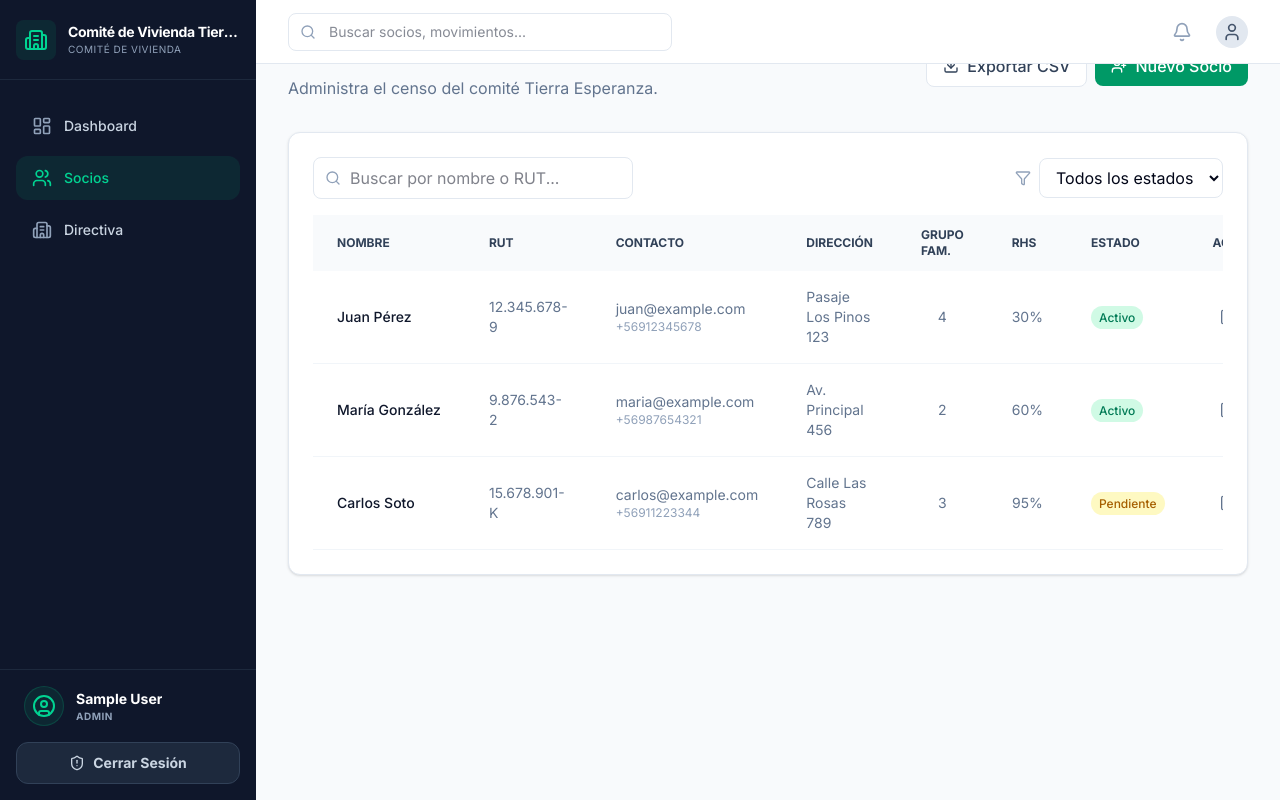
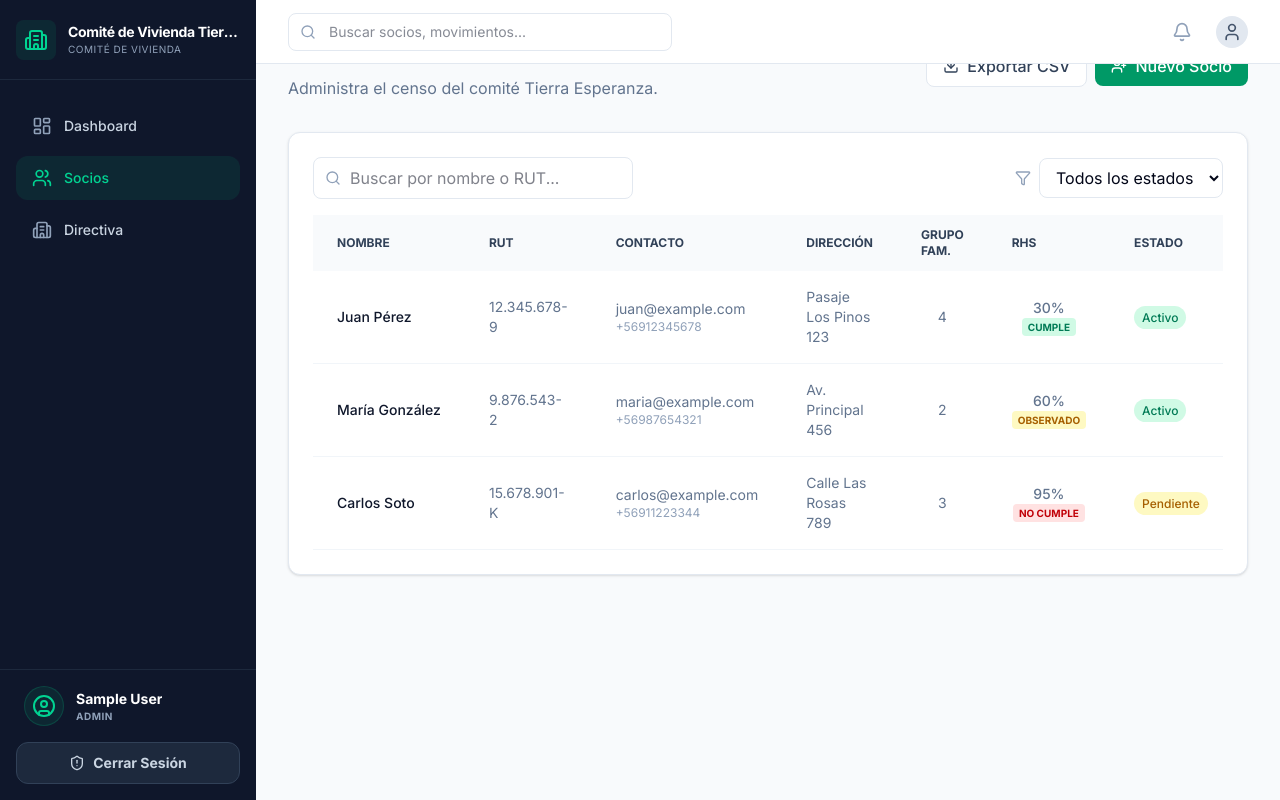
Before and after one commit to ruizsteven22-boop/Tierra-Esperanza-V2.0, a Next.js app: page /socios in a window 1280 px wide. Built offline with nearby package versions, Linux system fonts and the light colour scheme; sample sign-in values are in the browser's storage.

Commit message:
feat: Display percentages for hogar social registration
Adds percentage displays to the dashboard overview and the member list to show the completion status of hogar social registration. This provides a clearer visual indicator of progress for both aggregate and individual member data.

```diff
--- a/app/page.tsx
+++ b/app/page.tsx
@@ -111,14 +111,23 @@ export default function Dashboard() {
                 <div>
                   <div className="text-xl font-bold text-emerald-600">{data.hogarSocialSegments.cumple}</div>
                   <div className="text-[10px] text-slate-500 uppercase">Cumple</div>
+                  <div className="text-[10px] text-slate-400">
+                    {data.totalMembers > 0 ? Math.round((data.hogarSocialSegments.cumple / data.totalMembers) * 100) : 0}%
+                  </div>
                 </div>
                 <div>
                   <div className="text-xl font-bold text-yellow-600">{data.hogarSocialSegments.observado}</div>
                   <div className="text-[10px] text-slate-500 uppercase">Obs.</div>
+                  <div className="text-[10px] text-slate-400">
+                    {data.totalMembers > 0 ? Math.round((data.hogarSocialSegments.observado / data.totalMembers) * 100) : 0}%
+                  </div>
                 </div>
                 <div>
                   <div className="text-xl font-bold text-red-600">{data.hogarSocialSegments.noCumple}</div>
                   <div className="text-[10px] text-slate-500 uppercase">No Cumple</div>
+                  <div className="text-[10px] text-slate-400">
+                    {data.totalMembers > 0 ? Math.round((data.hogarSocialSegments.noCumple / data.totalMembers) * 100) : 0}%
+                  </div>
                 </div>
               </div>
             </CardContent>
--- a/app/socios/page.tsx
+++ b/app/socios/page.tsx
@@ -355,7 +355,20 @@ export default function Socios() {
                       </td>
                       <td className="px-6 py-4">{member.address}</td>
                       <td className="px-6 py-4 text-center">{member.familySize}</td>
-                      <td className="px-6 py-4 text-center">{member.registroHogarSocial || 0}%</td>
+                      <td className="px-6 py-4 text-center">
+                        <div className="flex flex-col items-center">
+                          <span className="font-medium">{member.registroHogarSocial || 0}%</span>
+                          <span className={`text-[10px] font-bold uppercase px-1.5 py-0.5 rounded ${
+                            (member.registroHogarSocial || 0) <= 40 ? 'bg-emerald-100 text-emerald-700' :
+                            (member.registroHogarSocial || 0) <= 90 ? 'bg-yellow-100 text-yellow-700' :
+                            'bg-red-100 text-red-700'
+                          }`}>
+                            {(member.registroHogarSocial || 0) <= 40 ? 'Cumple' :
+                             (member.registroHogarSocial || 0) <= 90 ? 'Observado' :
+                             'No Cumple'}
+                          </span>
+                        </div>
+                      </td>
                       <td className="px-6 py-4">
                         <span className={`px-2 py-1 rounded-full text-xs font-medium ${
                           member.status === 'Activo' ? 'bg-emerald-100 text-emerald-700' :
@@ -815,7 +828,18 @@ export default function Socios() {
                         className="w-full px-2 py-1 text-sm border border-slate-200 rounded focus:ring-1 focus:ring-emerald-500"
                       />
                     ) : (
-                      <p className="font-medium">{selectedMember.registroHogarSocial || 0}%</p>
+                      <div className="flex items-center gap-2">
+                        <p className="font-medium">{selectedMember.registroHogarSocial || 0}%</p>
+                        <span className={`text-[10px] font-bold uppercase px-1.5 py-0.5 rounded ${
+                          (selectedMember.registroHogarSocial || 0) <= 40 ? 'bg-emerald-100 text-emerald-700' :
+                          (selectedMember.registroHogarSocial || 0) <= 90 ? 'bg-yellow-100 text-yellow-700' :
+                          'bg-red-100 text-red-700'
+                        }`}>
+                          {(selectedMember.registroHogarSocial || 0) <= 40 ? 'Cumple' :
+                           (selectedMember.registroHogarSocial || 0) <= 90 ? 'Observado' :
+                           'No Cumple'}
+                        </span>
+                      </div>
                     )}
                   </div>
                   <div className="bg-slate-50 p-3 rounded border border-slate-100">
```
